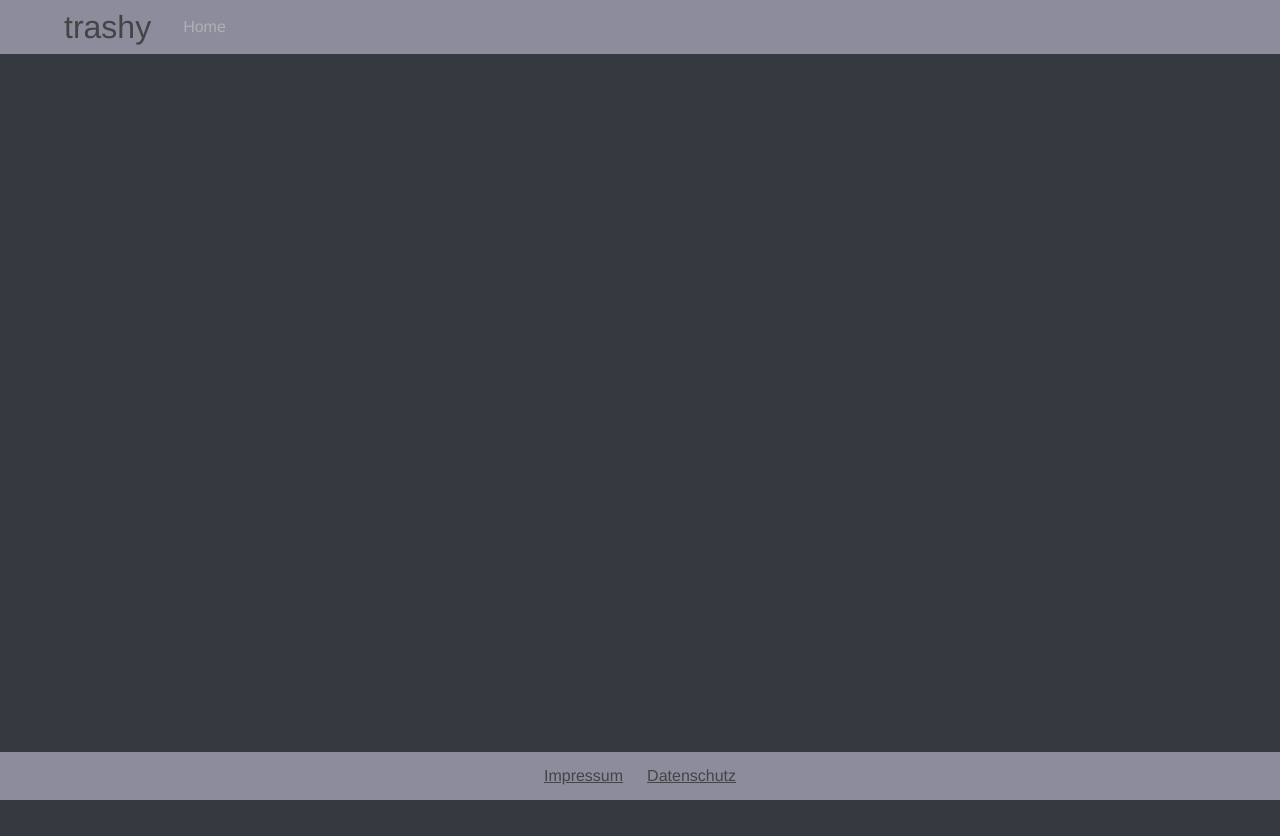
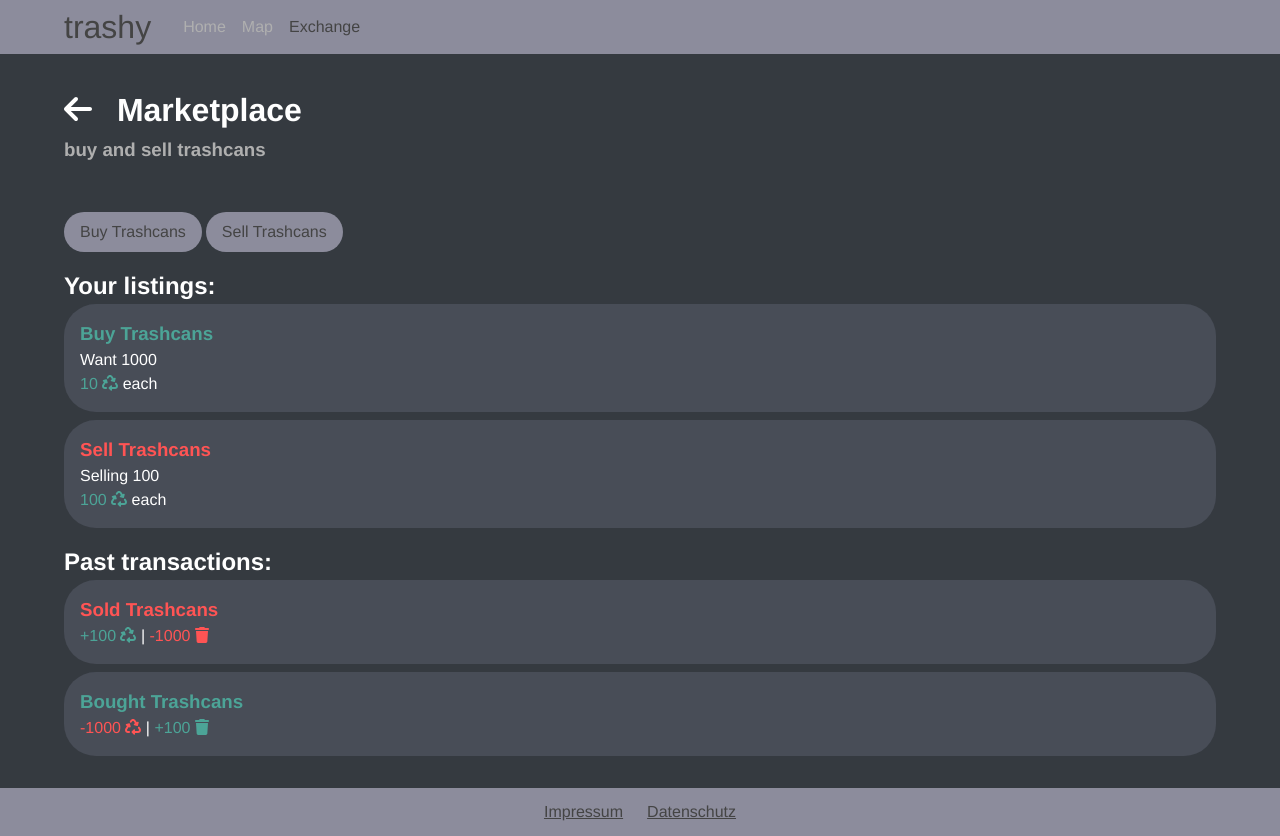
Before and after one commit to davidk09/trashy, a Vue app in the folder webclient/: page /exchange in a window 1280 px wide. Before the commit the page ends 800 px from the top, so only its background shows below. Built offline with nearby package versions, Linux system fonts and the light colour scheme.

Commit message:
added map and exchange view

```diff
--- a/webclient/package.json
+++ b/webclient/package.json
@@ -15,12 +15,14 @@
     "@fortawesome/vue-fontawesome": "^3.0.2",
     "axios": "^1.1.3",
     "core-js": "^3.8.3",
+    "mapbox-gl": "^2.11.0",
     "vue": "^3.2.13",
     "vue-axios": "^3.5.2",
     "vue-router": "^4.0.3",
     "vuex": "^4.0.0"
   },
   "devDependencies": {
+    "@types/mapbox-gl": "^2.7.8",
     "@typescript-eslint/eslint-plugin": "^5.4.0",
     "@typescript-eslint/parser": "^5.4.0",
     "@vue/cli-plugin-babel": "~5.0.0",
--- a/webclient/src/App.vue
+++ b/webclient/src/App.vue
@@ -2,7 +2,7 @@
   <div class="wrapper-outer">
     <div class="wrapper-inner">
       <navbar-component />
-      <div><router-view /></div>
+      <router-view />
     </div>
   </div>
 
--- a/webclient/src/assets/style.scss
+++ b/webclient/src/assets/style.scss
@@ -12,6 +12,14 @@
     -moz-osx-font-smoothing: grayscale;
 }
 
-h1, h2, h3, h4, h5, h6, p  {
+h1, h2, h3, h4, h5, h6, p {
     margin: 0;
 }
+
+.money {
+    color: #4ca497;
+}
+
+.not-profit {
+    color: #ff5454;
+}
--- a/webclient/src/components/NavbarComponent.vue
+++ b/webclient/src/components/NavbarComponent.vue
@@ -17,6 +17,8 @@
         <div class="offcanvas-body">
           <ul class="navbar-links" @click="showNavbar = false">
             <NavLink name="Home" icon="home" />
+            <NavLink name="Map" icon="map" />
+            <NavLink name="Exchange" icon="arrow-trend-up" />
           </ul>
         </div>
       </div>
--- /dev/null
+++ b/webclient/src/components/PageTitle.vue
@@ -0,0 +1,23 @@
+<template>
+  <div class="mb-6">
+    <h1 style="margin-bottom: 0.1rem">
+      <font-awesome-icon
+        :icon="icon"
+        style="margin-right: 1rem"
+        @click="$router.push({ name: 'Home' })"
+      />
+      {{ title }}
+    </h1>
+    <h3 class="text-lesser" style="margin-top: 0.1rem">
+      {{ subtitle }}
+    </h3>
+  </div>
+</template>
+
+<script setup lang="ts">
+defineProps<{
+  title: string;
+  subtitle: string;
+  icon: string;
+}>();
+</script>
--- a/webclient/src/router/index.ts
+++ b/webclient/src/router/index.ts
@@ -6,16 +6,17 @@ const routes: Array<RouteRecordRaw> = [
     path: "/",
     name: "Home",
     component: HomeView,
-  } /*
+  },
   {
-    path: "/about",
-    name: "about",
-    // route level code-splitting
-    // this generates a separate chunk (about.[hash].js) for this route
-    // which is lazy-loaded when the route is visited.
-    component: () =>
-      import("../views/AboutView.vue"),
-  },*/,
+    path: "/map",
+    name: "Map",
+    component: () => import("../views/MapView.vue"),
+  },
+  {
+    path: "/exchange",
+    name: "Exchange",
+    component: () => import("../views/MarketplaceView.vue"),
+  },
 ];
 
 const router = createRouter({
--- a/webclient/src/views/HomeView.vue
+++ b/webclient/src/views/HomeView.vue
@@ -1,6 +1,8 @@
 <template>
   <div class="container">
-    <div style="display: flex; justify-content: space-between">
+    <div
+      style="display: flex; align-items: start; justify-content: space-between"
+    >
       <div class="flex" style="align-items: center">
         <div
           style="
@@ -13,9 +15,15 @@
         ></div>
         <h2 class="text-lesser">PanchoK50</h2>
       </div>
-      <h2 style="color: #4ca497">500 <font-awesome-icon icon="recycle" /></h2>
+      <div>
+        <h2 style="color: #4ca497; font-size: 1.2rem">
+          500 <font-awesome-icon icon="recycle" />
+        </h2>
+        <h2 style="color: #8552b4; font-size: 1.2rem">
+          500 <font-awesome-icon icon="trash" />
+        </h2>
+      </div>
     </div>
-    <hr style="color: var(--primary-color); margin-top: 2rem" />
     <h2 style="margin-top: 2rem">Latest activity:</h2>
     <div v-for="i in 4" :key="i" style="margin-top: 0.5rem" class="card">
       <h3>New Trashy</h3>
--- /dev/null
+++ b/webclient/src/views/MapView.vue
@@ -0,0 +1,29 @@
+<template>
+  <div id="map" style="height: calc(100vh - 6.5rem)"></div>
+</template>
+
+<script setup lang="ts">
+import mapboxgl, { GeolocateControl } from "mapbox-gl";
+import { onMounted } from "vue";
+
+mapboxgl.accessToken =
+  "pk.eyJ1IjoiMmtkb2JieSIsImEiOiJja3c4MXNjaGkwYm05MnZsZjJsOHQyeXJjIn0.-e14iF3xgBYh4Ie3JZoO_Q";
+onMounted(() => {
+  const map = new mapboxgl.Map({
+    container: "map",
+    style: "mapbox://styles/2kdobby/clanopc8e002414o6m8vwmojc",
+    center: [11.57, 48.13],
+    zoom: 12,
+    interactive: false,
+  });
+  map.addControl(
+    new GeolocateControl({
+      showAccuracyCircle: true,
+    })
+  );
+});
+</script>
+
+<style scoped>
+@import "mapbox-gl/dist/mapbox-gl.css";
+</style>
--- /dev/null
+++ b/webclient/src/views/MarketplaceView.vue
@@ -0,0 +1,73 @@
+<template>
+  <div class="container">
+    <page-title
+      title="Marketplace"
+      subtitle="buy and sell trashcans"
+      icon="arrow-left"
+    />
+    <div class="gapped-group">
+      <button class="button">Buy Trashcans</button>
+      <button class="button">Sell Trashcans</button>
+    </div>
+    <h2 style="margin-top: 1rem">Your listings:</h2>
+    <div>
+      <div class="card buy">
+        <h3>Buy Trashcans</h3>
+        <p>Want 1000</p>
+        <p>
+          <span style="color: #4ca497"
+            >10 <font-awesome-icon icon="recycle"
+          /></span>
+          each
+        </p>
+      </div>
+      <div class="card sell" style="margin-top: 0.5rem">
+        <h3>Sell Trashcans</h3>
+        <p>Selling 100</p>
+        <p>
+          <span style="color: #4ca497"
+            >100 <font-awesome-icon icon="recycle"
+          /></span>
+          each
+        </p>
+      </div>
+    </div>
+    <h2 style="margin-top: 1rem">Past transactions:</h2>
+    <div>
+      <div class="card sell">
+        <h3>Sold Trashcans</h3>
+        <p>
+          <span class="money">+100 <font-awesome-icon icon="recycle" /></span> |
+          <span class="not-profit"
+            >-1000 <font-awesome-icon icon="trash"
+          /></span>
+        </p>
+      </div>
+      <div class="card buy" style="margin-top: 0.5rem">
+        <h3>Bought Trashcans</h3>
+        <p>
+          <span class="not-profit"
+            >-1000 <font-awesome-icon icon="recycle"
+          /></span>
+          |
+          <span class="money">+100 <font-awesome-icon icon="trash" /></span>
+        </p>
+      </div>
+    </div>
+  </div>
+</template>
+
+<script setup lang="ts">
+import PageTitle from "@/components/PageTitle";
+import { FontAwesomeIcon } from "@fortawesome/vue-fontawesome";
+</script>
+
+<style scoped>
+.card.sell > h3 {
+  color: #ff5454;
+}
+
+.card.buy > h3 {
+  color: #4ca497;
+}
+</style>
--- a/webclient/vue.config.js
+++ b/webclient/vue.config.js
@@ -1,4 +1,7 @@
 const { defineConfig } = require("@vue/cli-service");
 module.exports = defineConfig({
   transpileDependencies: true,
+  devServer: {
+    https: true,
+  },
 });
```
Also changed, not shown: 2 other files (tests, documents, lock files or other folders).
